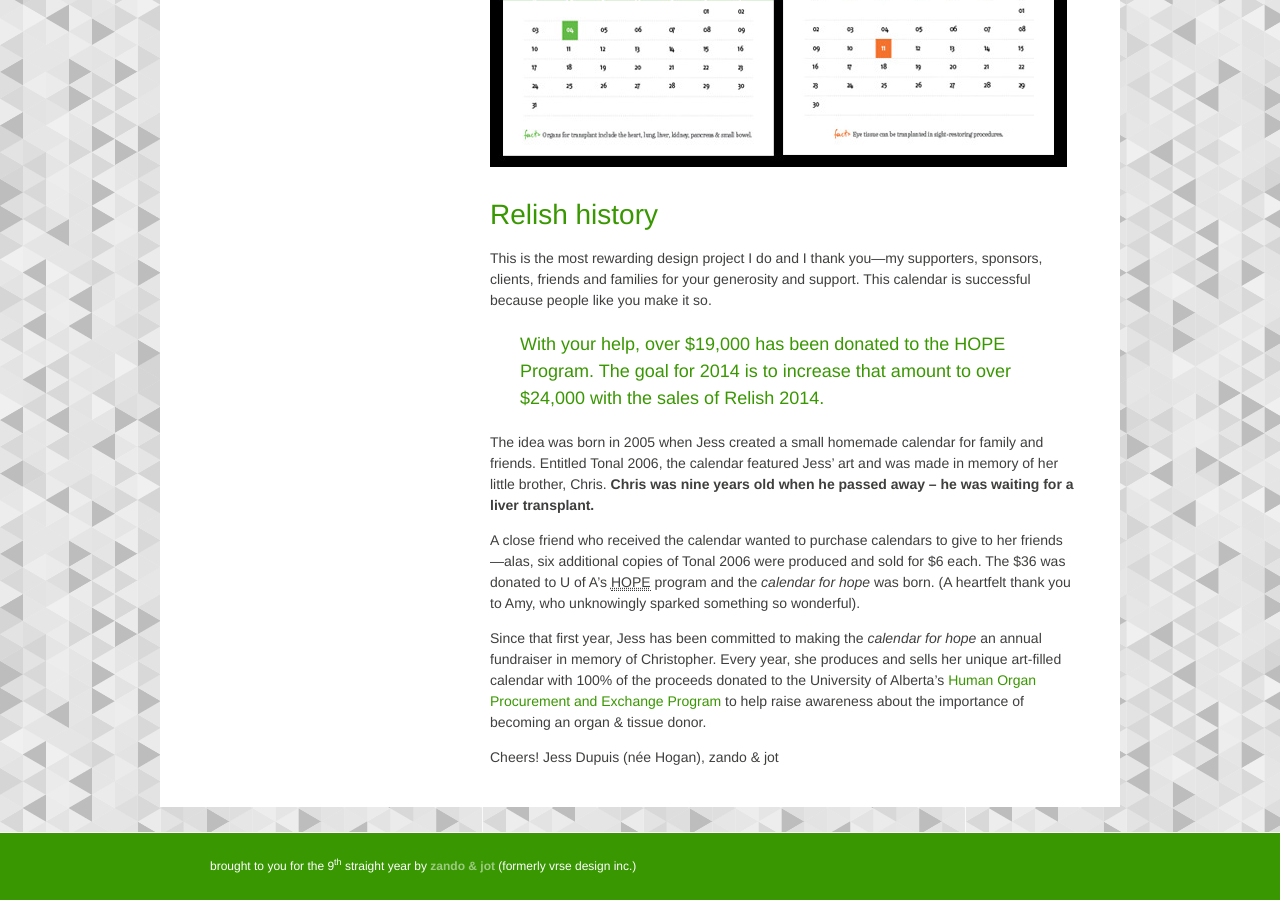
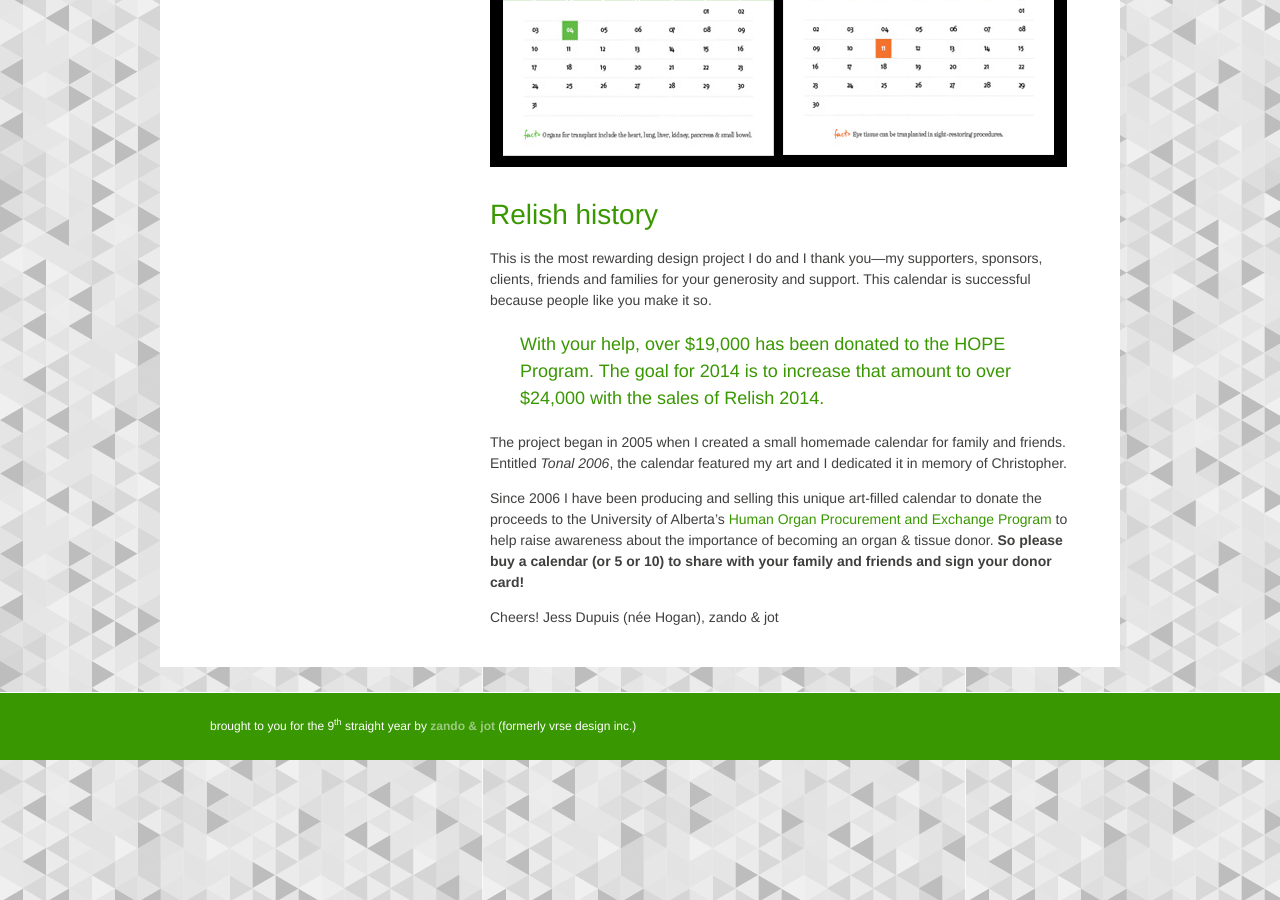
Before and after one commit to elidupuis/calendarforhope.com, a Jekyll site: the page built from index.md, in a window 1280 px wide and 900 px high, scrolled down 1428 px. Built offline with Jekyll 4.4.1, drawn with Linux system fonts in a browser that asks for light colours; nearby versions of some CDN libraries.

Commit message:
update content

```diff
--- a/index.md
+++ b/index.md
@@ -23,11 +23,9 @@ This is the most rewarding design project I do and I thank you—my supporters,
 
 <p class="hilite">With your help, over $19,000 has been donated to the HOPE Program. The goal for 2014 is to increase that amount to over $24,000 with the sales of Relish 2014.</p>
 
-The idea was born in 2005 when Jess created a small homemade calendar for family and friends. Entitled Tonal 2006, the calendar featured Jess' art and was made in memory of her little brother, Chris. **Chris was nine years old when he passed away – he was waiting for a liver transplant.**
+The project began in 2005 when I created a small homemade calendar for family and friends. Entitled _Tonal 2006_, the calendar featured my art and I dedicated it in memory of Christopher.
 
-A close friend who received the calendar wanted to purchase calendars to give to her friends—alas, six additional copies of Tonal 2006 were produced and sold for $6 each. The $36 was donated to U of A's HOPE program and the _calendar for hope_ was born. (A heartfelt thank you to Amy, who unknowingly sparked something so wonderful).
-
-Since that first year, Jess has been committed to making the _calendar for hope_ an annual fundraiser in memory of Christopher. Every year, she produces and sells her unique art-filled calendar with 100% of the proceeds donated to the University of Alberta's [Human Organ Procurement and Exchange Program][ahs] to help raise awareness about the importance of becoming an organ &amp; tissue donor.
+Since 2006 I have been producing and selling this unique art-filled calendar to donate the proceeds to the University of Alberta’s [Human Organ Procurement and Exchange Program][ahs] to help raise awareness about the importance of becoming an organ & tissue donor. **So please buy a calendar (or 5 or 10) to share with your family and friends and sign your donor card!**
 
 Cheers! Jess Dupuis (née Hogan), zando &amp; jot
 
```
